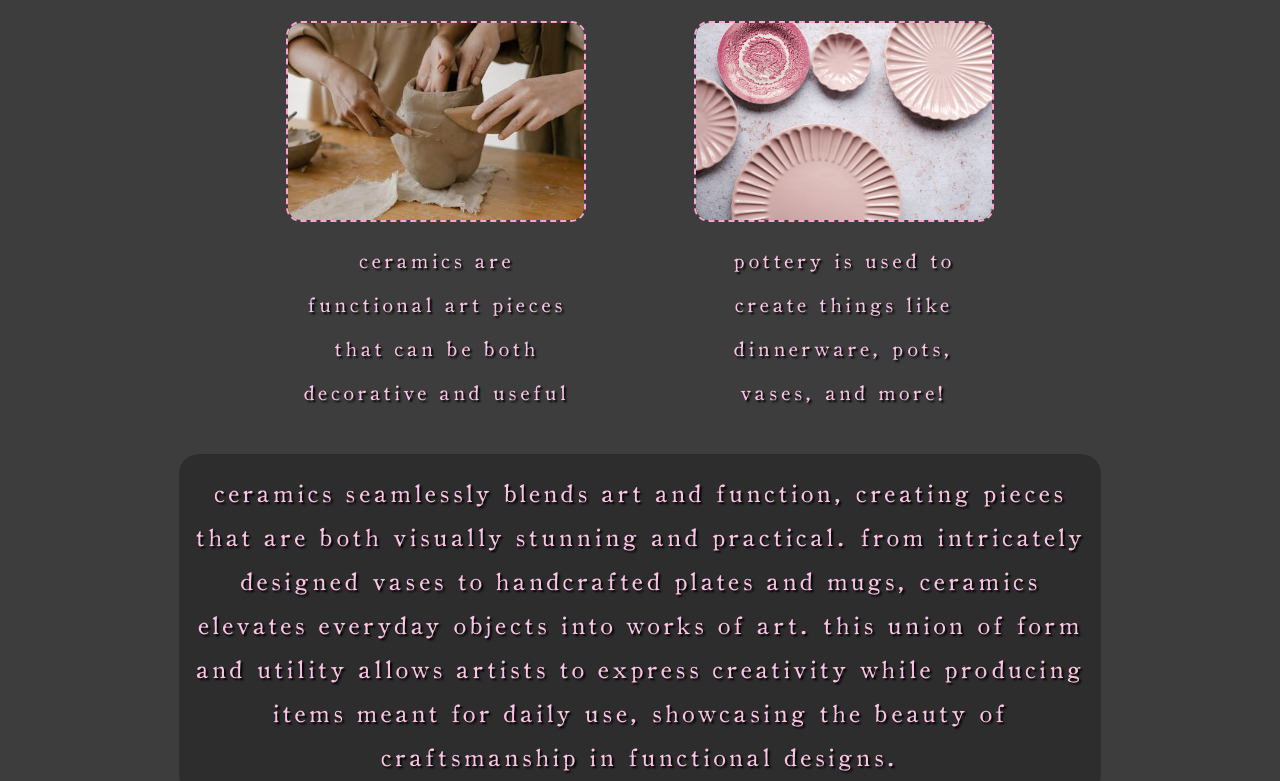
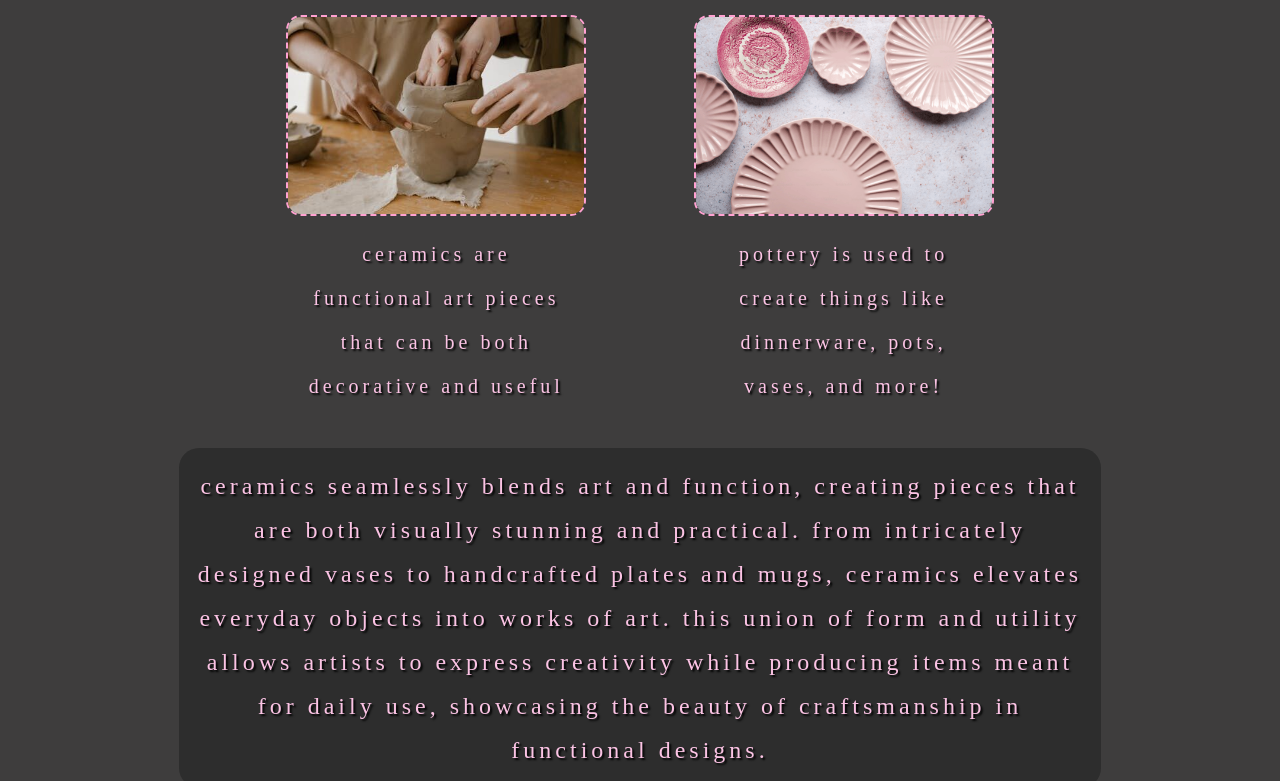
Before and after one commit to CIT85/alisong-pub, a plain HTML site: page project/final/index.html in a window 1280 px wide. Shown: the part 564-1345 px from the top of the page. Drawn offline with Linux system fonts and the light colour scheme; files whose address does not match are found by name; a web font is replaced by a local one.

Commit message:
still adjusting images and fonts

```diff
--- a/project/final/index.html
+++ b/project/final/index.html
@@ -6,7 +6,7 @@
     <meta name="description" content="pottery website">
     <meta name="viewport" content="width=device-width, initial-scale=1.0">
     <link rel="stylesheet" href="style.css">
-    <link rel="icon" href="/project/img/ceramic.png">
+    <link rel="icon" href="./img/ceramic.png">
     <title>pot heads</title>
 </head>
 <body>
--- a/project/final/style.css
+++ b/project/final/style.css
@@ -1,11 +1,11 @@
 @font-face {
     font-family: 'hearts';
-    src: url('/font/OLDSH___.TTF');
+    src: url('./font/OLDSH___.TTF');
 }
 
 @font-face {
     font-family: 'divider';
-    src: url('/font/Cute\ Heart.ttf');
+    src: url('./font/Cute\ Heart.ttf');
 }
 /* i used font-face to input fonts that i downloaded from dafont.com */
 
```
Also changed, not shown: project/final/famous.html (+3 -3 lines).
